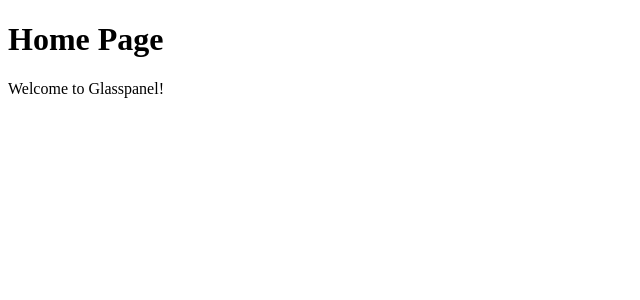
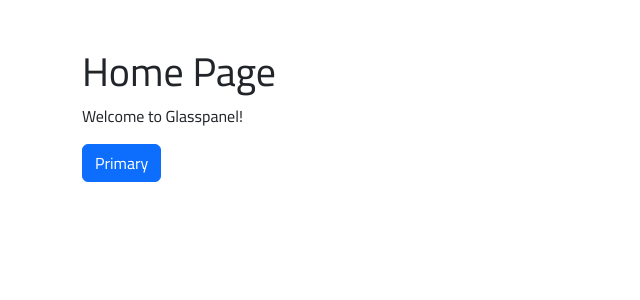
Before and after one commit to islamx/glasspanel, a Next.js app: page /en in a window 1280 px wide. Shown: the top 300 px of the page, without its empty margins (0-640 px from the left). Built offline with nearby package versions, Linux system fonts and the light colour scheme.

Commit message:
fix: ensure Bootstrap SCSS is loaded globally and remove duplicate/unused styles files

```diff
--- a/src/app/[locale]/page.tsx
+++ b/src/app/[locale]/page.tsx
@@ -1,6 +1,7 @@
 'use client'
 
 import { useTranslations } from 'next-intl'
+import Button from 'react-bootstrap/Button';
 
 export default function HomePage() {
   const t = useTranslations()
@@ -9,6 +10,7 @@
     <div className="container mt-5">
       <h1>{t('home.title')}</h1>
       <p>{t('home.welcome')}</p>
+      <Button variant="primary">Primary</Button>
     </div>
   )
 }
--- a/src/app/styles/globals.scss
+++ /dev/null
@@ -1,5 +0,0 @@
-@import 'bootstrap/scss/bootstrap';
-
-body {
-  background-color: #000;
-}
--- a/src/app/styles/ltr.scss
+++ /dev/null
@@ -1,8 +0,0 @@
-html[dir="ltr"] {
-  direction: ltr;
-  text-align: left;
-
-  body {
-    font-family: var(--font-cairo), sans-serif;
-  }
-}
--- a/src/app/styles/rtl.scss
+++ /dev/null
@@ -1,8 +0,0 @@
-html[dir="rtl"] {
-  direction: rtl;
-  text-align: right;
-
-  body {
-    font-family: var(--font-cairo), sans-serif;
-  }
-}
--- a/src/styles/globals.scss
+++ b/src/styles/globals.scss
@@ -0,0 +1 @@
+@import 'bootstrap/scss/bootstrap';
--- a/src/styles/ltr.scss
+++ b/src/styles/ltr.scss
@@ -0,0 +1,8 @@
+html[dir="ltr"] {
+  direction: ltr;
+  text-align: left;
+
+  body {
+    font-family: var(--font-cairo), sans-serif;
+  }
+}
--- a/src/styles/rtl.scss
+++ b/src/styles/rtl.scss
@@ -0,0 +1,8 @@
+html[dir="rtl"] {
+  direction: rtl;
+  text-align: right;
+
+  body {
+    font-family: var(--font-cairo), sans-serif;
+  }
+}
```
